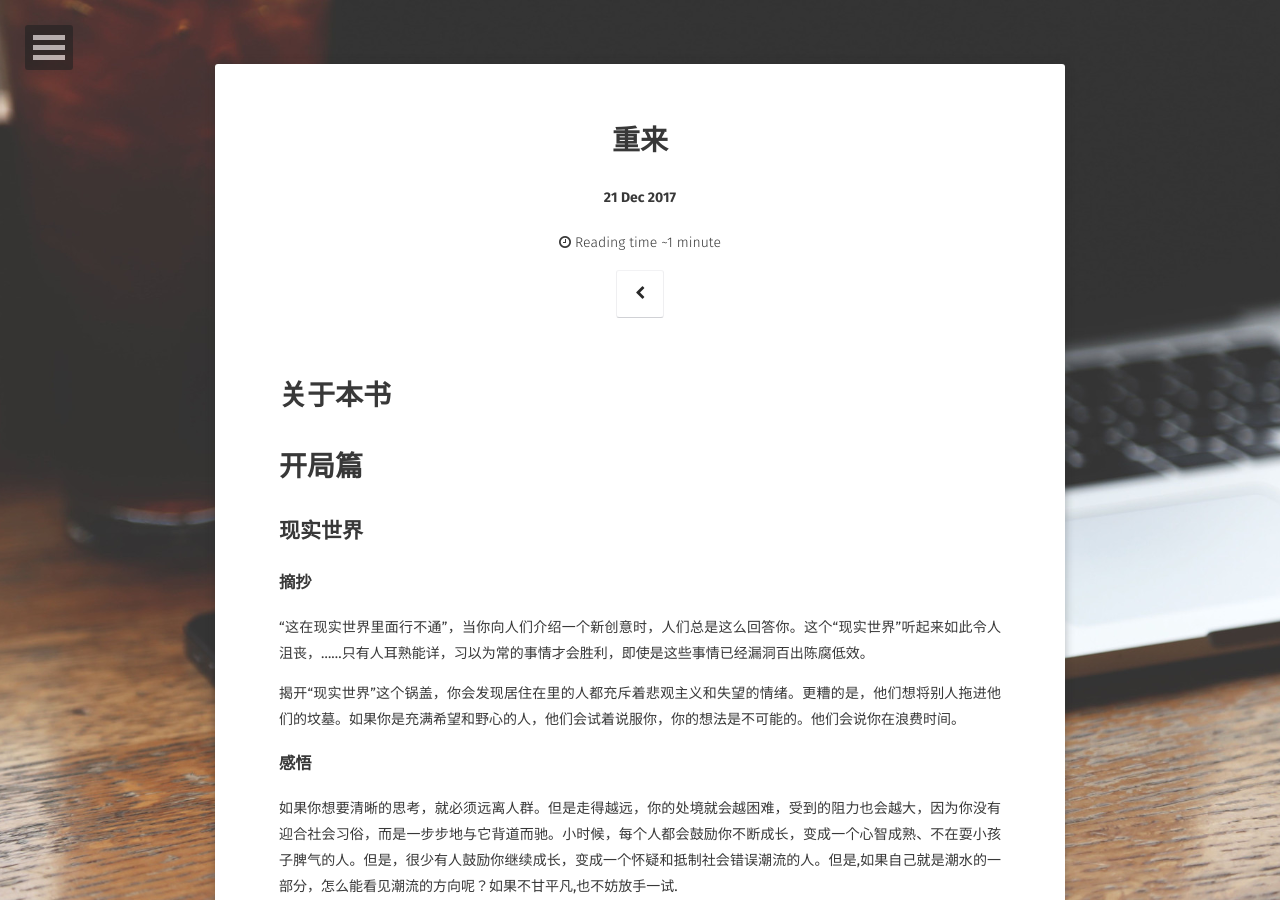
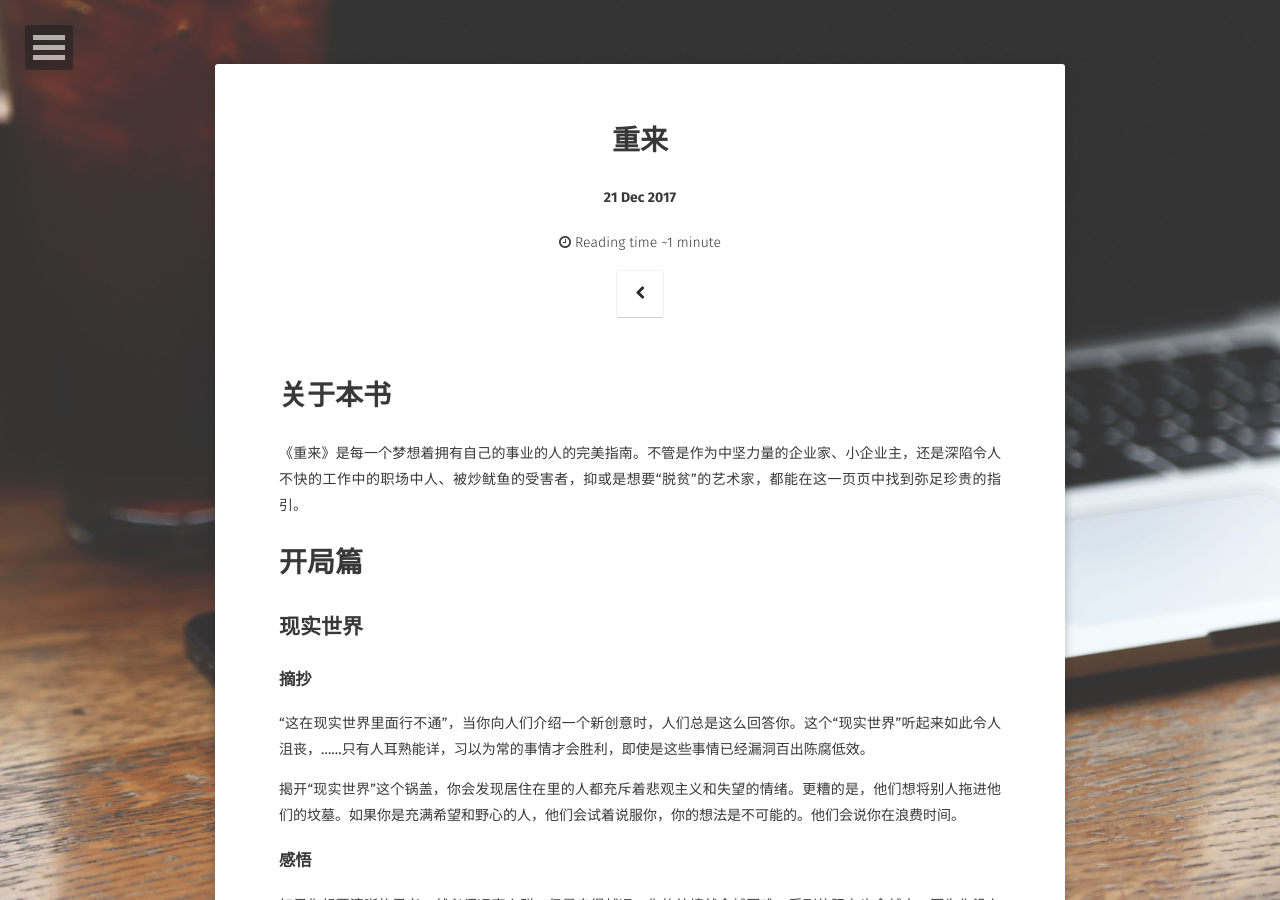
Before and after one commit to ridikuius/ridikuius.github.io, a Jekyll site: the page built from _posts/2017-12-21-《重来》.md, in a window 1280 px wide and 900 px high. Built offline with Jekyll 4.4.1, drawn with Linux system fonts in a browser that asks for light colours; some web fonts are replaced.

Commit message:
Update 2017-12-21-《重来》.md

```diff
--- a/_posts/2017-12-21-《重来》.md
+++ b/_posts/2017-12-21-《重来》.md
@@ -8,7 +8,7 @@ tag:
 - 阅心笔记
 ---
 # 关于本书
-
+《重来》是每一个梦想着拥有自己的事业的人的完美指南。不管是作为中坚力量的企业家、小企业主，还是深陷令人不快的工作中的职场中人、被炒鱿鱼的受害者，抑或是想要“脱贫”的艺术家，都能在这一页页中找到弥足珍贵的指引。
 
 # 开局篇
 ## 现实世界
```
